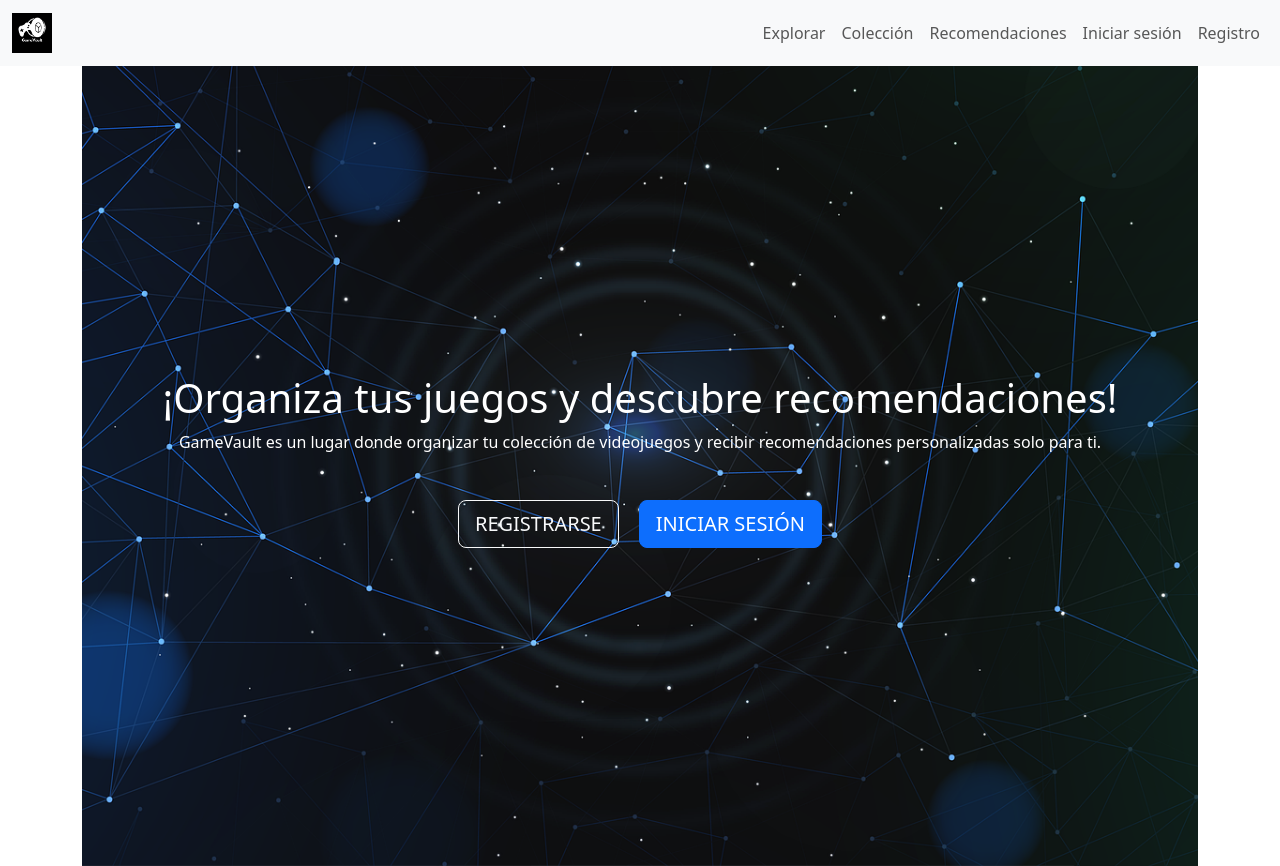
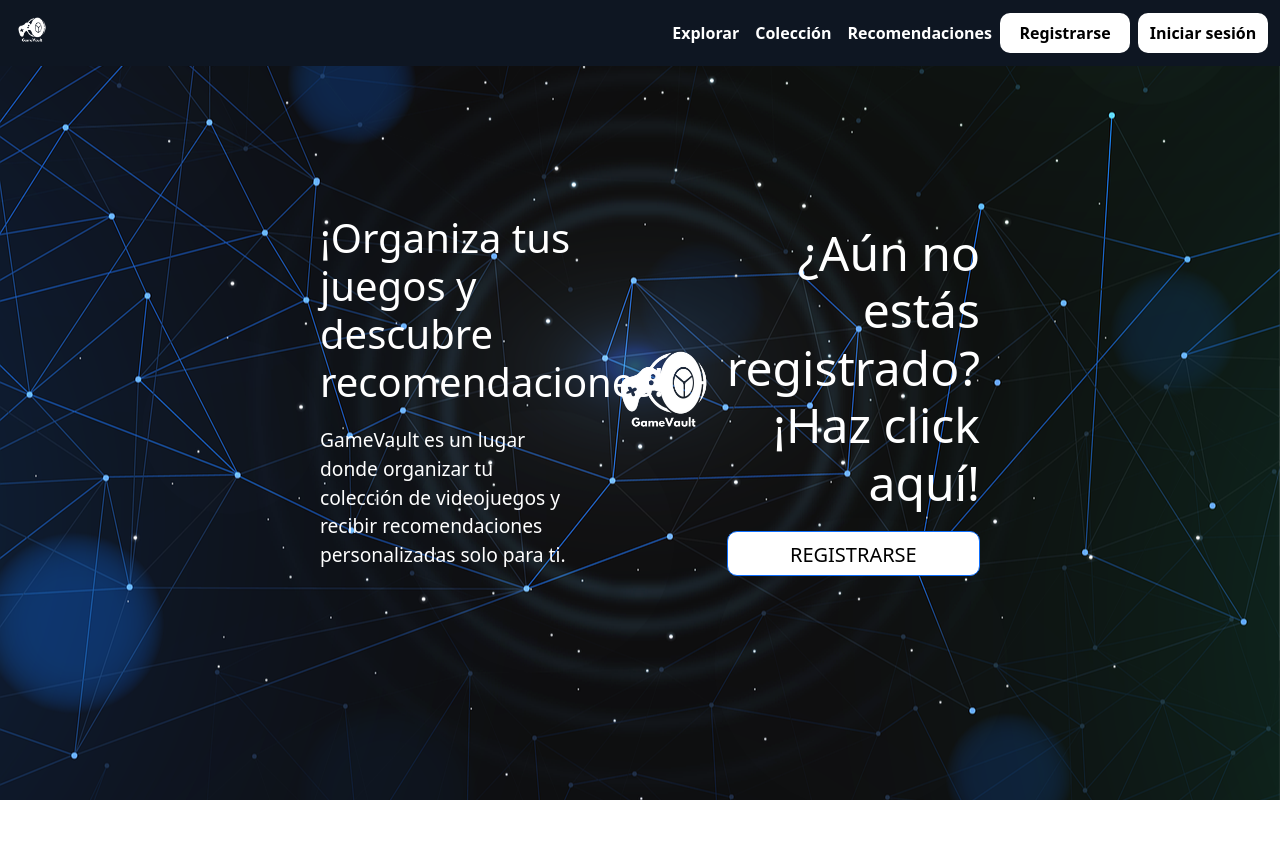
Before and after one commit to JLVega05/ProjecteGameVault, a React (Create React App) app: page / in a window 1280 px wide. After the commit the page ends 800 px from the top, so only its background shows below. Built offline with nearby package versions, Linux system fonts and the light colour scheme; no server answers.

Commit message:
Home + Navbar + Login + Signup | Terminadas y con estilos

```diff
--- a/src/App.js
+++ b/src/App.js
@@ -1,28 +1,20 @@
 import React from 'react';
-import { BrowserRouter as Router, Route, Routes } from 'react-router-dom';
+import { BrowserRouter as Router, Routes, Route } from 'react-router-dom';
 import Navbar from './components/Navbar';
 import Home from './pages/Home';
-import Register from './components/Signup';
-import Login from './components/Login';
-import Explorar from './pages/Explorar.js';
-import { AuthProvider } from './components/AuthContext';
-import UserProfile from './pages/Usuario';
+import Signup from './pages/Signup.js';
+import Login from './pages/Login.js';
 
 function App() {
   return (
-    <AuthProvider>
     <Router>
       <Navbar />
-        <div className="container">
       <Routes>
-            <Route path="/" element={<Home />} />
-            <Route path="/register" element={<Register />} />
+        <Route path="/" element={<Home />} /> {/* Ruta de la página de inicio */}
+        <Route path="/signup" element={<Signup />} />
         <Route path="/login" element={<Login />} />
-            <Route path="/explorar" element={<Explorar />} />
       </Routes>
-        </div>
     </Router>
-    </AuthProvider>
   );
 }
 
--- a/src/components/HeroSection.css
+++ b/src/components/HeroSection.css
@@ -1,32 +1,85 @@
-
-
-/* Estilo para el contenedor hero */
-.background-image {
-    object-fit: cover;
-    width: 100%;
-    height: 100vh;
-    position: fixed;
-    z-index: -1;
-}
-
+/* Contenedor principal de la sección hero */
 .hero-container {
     background: url('../assets/images/background.png') center center/cover no-repeat;
     height: 100vh;
     width: 100%;
     display: flex;
-    flex-direction: column;
+    flex-direction: row; /* Disposición horizontal en pantallas grandes */
+    justify-content: space-around; /* Espacio entre las columnas */
+    align-items: center;
+    color: white;
+    padding: 300px; /* Espaciado lateral */
+}
+
+/* Columna izquierda: Título y descripción */
+.hero-content-left {
+    flex: 1;
+    padding: 20px;
+    max-width: 300px;
+    text-align: left;
+}
+
+.hero-content-left h1 {
+    font-size: 2.5rem;
+    margin-bottom: 20px;
+}
+
+.hero-content-left p {
+    font-size: 1.2rem;
+}
+
+/* Columna central: Logo */
+.hero-logo {
+    flex: 0 1 auto;
+    display: flex;
     justify-content: center;
     align-items: center;
-
-    text-align: center;
-    color: white;
 }
 
-
-.hero-btns {
-    margin-top: 20px;
+.hero-logo img {
+    max-width: 500px; /* Ajusta el tamaño del logo */
+    width: 100%;
+    height: auto;
 }
 
-.btns {
-    margin: 10px;
+/* Columna derecha: Título y botón de registro */
+.hero-content-right {
+    flex: 1;
+    max-width: 350px;
+    text-align: right;
 }
+
+.hero-content-right h2 {
+    font-size: 3rem;
+    margin-bottom: 20px;
+}
+
+.hero-content-right .btn-register {
+    color: #000000;
+    background-color: #ffffff;
+    border-radius: 10px;
+    width: 100%;
+    max-width: 300px;
+    height: 45px;
+}
+
+/* Estilos responsivos */
+@media (max-width: 768px) {
+    .hero-container {
+        flex-direction: column; /* Cambia a disposición vertical en pantallas pequeñas */
+        text-align: center;
+        padding: 20px;
+    }
+
+    .hero-content-left,
+    .hero-logo,
+    .hero-content-right {
+        margin-bottom: 20px; /* Espacio entre las secciones al apilarse */
+        text-align: center;
+        max-width: none; /* Permitir que ocupen todo el ancho */
+    }
+
+    .hero-content-right {
+        text-align: center;
+    }
+}
--- a/src/components/HeroSection.js
+++ b/src/components/HeroSection.js
@@ -1,26 +1,26 @@
 import React from 'react';
 import { Button } from 'react-bootstrap';
 import './HeroSection.css';
+import logo from '../assets/images/logo.png';
+import { Link } from 'react-router-dom';
 
 function HeroSection() {
   return (
-
-    <div className='hero-container'>
-      <h1>¡Organiza tus juegos y descubre recomendaciones!</h1>
-      <p>GameVault es un lugar donde organizar tu colección de videojuegos y recibir recomendaciones personalizadas solo para ti.</p>
-      <div className='hero-btns'>
-        <Button className='btns'
-          variant="outline-light"
-          size="lg"
-        >
-          REGISTRARSE
-        </Button>
-        <Button className='btns'
-          variant="primary"
-          size="lg"
-        >
-          INICIAR SESIÓN
-        </Button>
+    <div className="hero-container">
+      <div className="hero-content-left">
+        <h1>¡Organiza tus juegos y descubre recomendaciones!</h1>
+        <p>GameVault es un lugar donde organizar tu colección de videojuegos y recibir recomendaciones personalizadas solo para ti.</p>
+      </div>
+      <div className="hero-logo">
+        <img src={logo} alt="GameVault Logo" />
+      </div>
+      <div className="hero-content-right">
+        <h2>¿Aún no estás registrado? ¡Haz click aquí!</h2>
+        <Link to="/signup"> {/* Usamos Link para la navegación sin recargar la página */}
+          <Button className="btn-register" size="lg">
+            REGISTRARSE
+          </Button>
+        </Link>
       </div>
     </div>
   );
--- /dev/null
+++ b/src/components/Login.css
@@ -0,0 +1,67 @@
+.signup-container {
+    background-image: url('../assets/images/background.png');
+    background-size: cover;
+    background-position: center;
+    background-repeat: no-repeat;
+    min-height: 100vh;
+    display: flex;
+    justify-content: center;
+    align-items: center;
+  }
+
+  .signup-form {
+    width: 100%;
+    max-width: 400px;
+    background-color: rgba(17, 42, 89, 0.35);
+    padding: 20px;
+    border-radius: 15px;
+    box-shadow: 0px 4px 8px rgba(0, 0, 0, 0.1);
+  }
+
+  .form-label {
+    color: white;
+    padding-top: 30px;
+    text-align: center;
+    display: block;
+    font-size: 1.2rem;
+    font-weight: bold;
+  }
+
+  .signup-title {
+    font-size: 1.5rem;
+    font-weight: bold;
+    color: #ffffff;
+  }
+
+  .signup-input {
+    border-radius: 4px;
+    border: 1px solid #ffffff;
+    padding: 10px;
+    font-size: 1rem;
+    width: 100%;
+    margin-bottom: 15px;
+  }
+
+  .signup-input:focus {
+    border-color: #007bff;
+    box-shadow: 0 0 5px rgba(0, 123, 255, 0.5);
+  }
+
+  .signup-btn {
+    background-color: #007bff;
+    color: white;
+    border: none;
+    padding: 12px;
+    font-size: 1rem;
+    border-radius: 4px;
+    cursor: pointer;
+    transition: background-color 0.3s ease;
+  }
+
+  .signup-btn:hover {
+    background-color: #0056b3;
+  }
+
+  .signup-notification {
+    margin-top: 20px;
+  }
--- /dev/null
+++ b/src/components/Navbar.css
@@ -0,0 +1,63 @@
+/* Navbar fija en la parte superior */
+.navbar {
+    background-color: #0e1622; /* Cambia el color de fondo de la navbar */
+  }
+
+  /* Personalización del logo */
+  .navbar-logo {
+    width: 40px;
+    margin-right: 10px;
+  }
+
+  /* Personalización del avatar del usuario */
+  .navbar-avatar {
+    width: 30px;
+    height: 30px;
+    border-radius: 50%;
+    margin-left: 10px;
+  }
+
+  /* Personaliza los enlaces de navegación */
+  .navbar-nav .nav-link {
+    color: #ffffff !important; /* Color de los enlaces */
+    font-weight: bold;
+    transition: color 0.3s ease;
+  }
+
+  /* Cambia el color del enlace cuando se pasa el mouse por encima */
+  .navbar-nav .nav-link:hover {
+    color: #007bff !important;
+  }
+
+  /* Ajuste de la altura de la navbar para mejor visibilidad */
+  .navbar-expand-lg {
+    padding: 0.5rem 1rem;
+  }
+
+  /* Fondo oscuro para el botón de "Cerrar sesión" */
+  .navbar .btn-link {
+    color: #dc3545; /* Rojo para indicar la acción de cerrar sesión */
+  }
+
+/* Estilo personalizado para el botón "Registrarse" en el Navbar */
+.session-btn-navbar {
+    background-color: white !important;
+    color: black;  /* Asegura que el texto sea negro */
+    border: 2px solid black;  /* Borde negro para contrastar con el fondo blanco */
+    border-radius: 10px;
+    padding: 8px 15px;
+    transition: background-color 0.3s ease;
+    width: 130px;
+    text-align: center;
+  }
+
+  /* Cambiar color de fondo cuando el mouse pasa por encima */
+  .session-btn-navbar:hover {
+    background-color: #f0f0f0 !important; /* Fondo gris claro al pasar el mouse */
+    color: #000;  /* Asegura que el texto sea negro cuando pasa el mouse */
+  }
+
+  /* Asegurarse de que el texto en el navbar sea legible */
+  .navbar-nav .nav-link.session-btn-navbar {
+    color: black !important;  /* Asegura que el texto sea negro incluso cuando no esté en hover */
+  }
--- a/src/components/Navbar.js
+++ b/src/components/Navbar.js
@@ -2,56 +2,57 @@
 import { useAuth } from '../components/AuthContext';
 import { Link } from 'react-router-dom';
 import logo from '../assets/images/logo.png';
+import './Navbar.css';
 
 const Navbar = () => {
   const { currentUser, logout } = useAuth();
 
   return (
-    <nav className="navbar navbar-expand-lg navbar-light bg-light">
+    <nav className="navbar navbar-expand-lg navbar-light fixed-top">
       <div className="container-fluid">
         {/* Logo alineado a la izquierda */}
         <Link className="navbar-brand" to="/">
-          <img src={logo} alt="GameVault" style={{ width: '40px', marginRight: '10px' }} />
+          <img src={logo} alt="GameVault" className="navbar-logo" />
         </Link>
 
         {/* Botones alineados a la derecha */}
         <div className="collapse navbar-collapse">
           <ul className="navbar-nav ms-auto">
             <li className="nav-item">
-              <Link className="nav-link" to="../pages/Explorar">Explorar</Link>
+              <Link className="nav-link" to="/explorar">Explorar</Link>
             </li>
             <li className="nav-item">
-              <Link className="nav-link" to="../pages/Coleccion">Colección</Link>
+              <Link className="nav-link" to="/coleccion">Colección</Link>
             </li>
             <li className="nav-item">
-              <Link className="nav-link" to="../pages/Recomendaciones">Recomendaciones</Link>
+              <Link className="nav-link" to="/recomendaciones">Recomendaciones</Link>
             </li>
-            {/* Lógica para mostrar botones según el estado del usuario */}
+
             {currentUser ? (
               <>
-                <li className="nav-item">
-                  <button className="btn btn-link nav-link" onClick={logout}>
-                    Cerrar sesión
-                  </button>
-                </li>
                 <li className="nav-item d-flex align-items-center">
                   <img
                     src={currentUser.photoURL || 'default-avatar.png'}
                     alt="Profile"
-                    style={{ width: '30px', borderRadius: '50%', marginLeft: '10px' }}
+                    className="navbar-avatar"
                   />
                   <span className="nav-link">{currentUser.displayName}</span>
                 </li>
+                <li className="nav-item">
+                  <button className="nav-link session-btn-navbar" onClick={logout}>
+                    Cerrar sesión
+                  </button>
+                </li>
               </>
             ) : (
-              <>
-                <li className="nav-item">
-                  <Link className="nav-link" to="/login">Iniciar sesión</Link>
-                </li>
-                <li className="nav-item">
-                  <Link className="nav-link" to="/register">Registro</Link>
-                </li>
-              </>
+              <li className="nav-item">
+                <div className="d-flex">
+                  <Link className="nav-link session-btn-navbar" to="/signup">Registrarse</Link>
+
+                  <Link className="nav-link session-btn-navbar ms-2" to="/Login">Iniciar sesión</Link>
+                </div>
+              </li>
+
             )}
           </ul>
         </div>
--- /dev/null
+++ b/src/components/Signup.css
@@ -0,0 +1,71 @@
+.signup-container {
+    background-image: url('../assets/images/background.png');
+    background-size: cover;
+    background-position: center;
+    background-repeat: no-repeat;
+    min-height: 100vh;
+    display: flex;
+    justify-content: center;
+    align-items: center;
+  }
+
+.signup-form {
+  width: 100%;
+  max-width: 400px;
+  background-color: rgba(17, 42, 89, 0.35);
+  padding: 20px;
+  border-radius: 15px;
+  box-shadow: 0px 4px 8px rgba(0, 0, 0, 0.1);
+}
+
+.form-label {
+    color: white;
+    padding-top: 30px;
+    text-align: center;
+    display: block;
+    font-size: 1.2rem;
+    font-weight: bold;
+  }
+
+
+  .signup-title {
+    font-size: 1.5rem;
+    font-weight: bold;
+    color: #ffffff;
+  }
+
+
+  .signup-input {
+    border-radius: 4px;
+    border: 1px solid #ffffff;
+    padding: 10px;
+    font-size: 1rem;
+    width: 100%;
+    margin-bottom: 15px;
+  }
+
+  .signup-input:focus {
+    border-color: #007bff;
+    box-shadow: 0 0 5px rgba(0, 123, 255, 0.5);
+  }
+
+
+  .signup-btn {
+    background-color: #007bff;
+    color: white;
+    border: none;
+    padding: 12px;
+    font-size: 1rem;
+    border-radius: 4px;
+    cursor: pointer;
+    transition: background-color 0.3s ease;
+  }
+
+  .signup-btn:hover {
+    background-color: #0056b3;
+  }
+
+
+  .signup-notification {
+    margin-top: 20px;
+  }
```
Also changed, not shown: src/pages/Login.js (renamed from src/components/Login.js, +11 -8 lines), src/pages/Signup.js (renamed from src/components/Signup.js, +14 -10 lines), src/assets/images/logo.png. Lines whose indentation alone changed are shown as unchanged.
